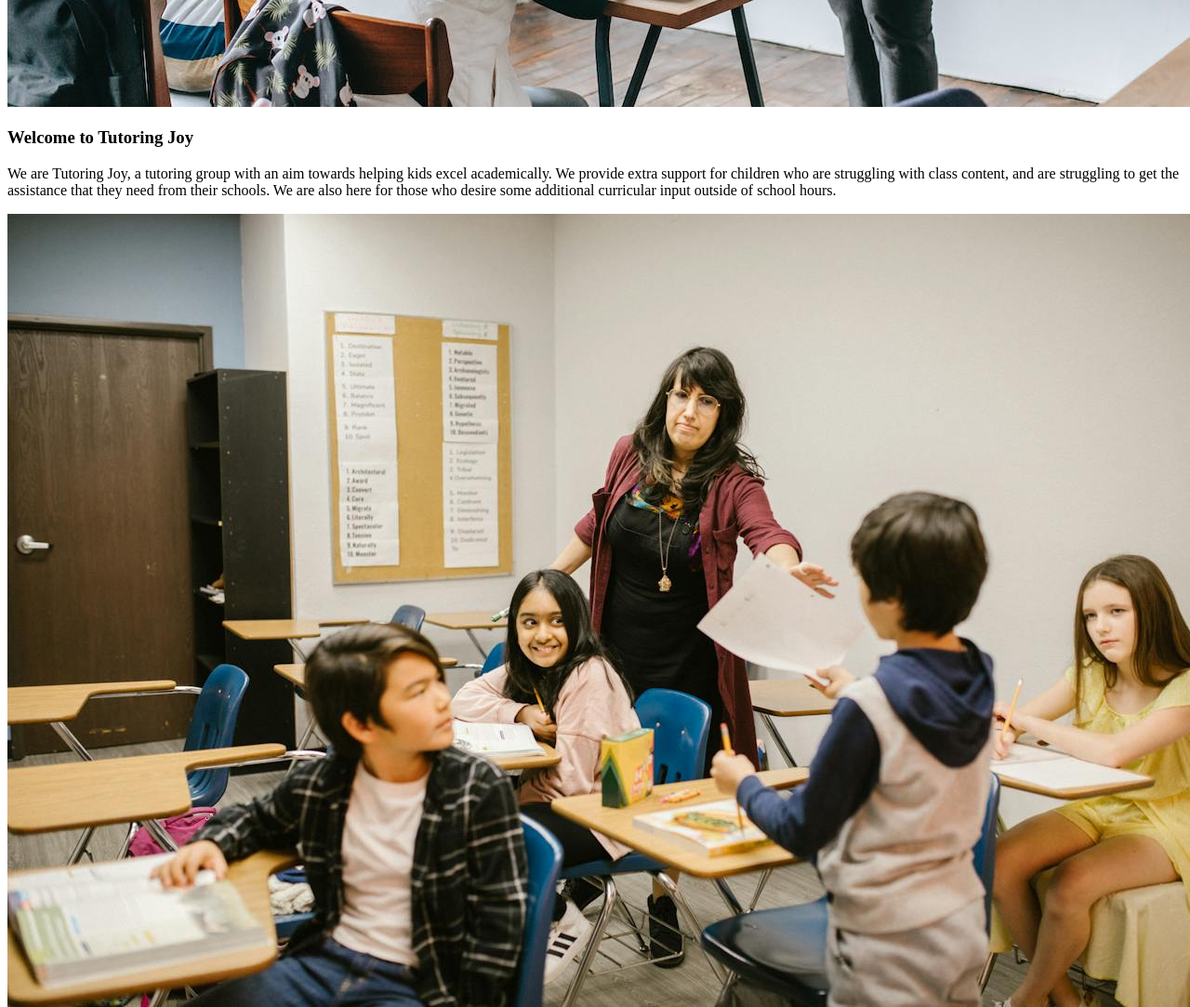
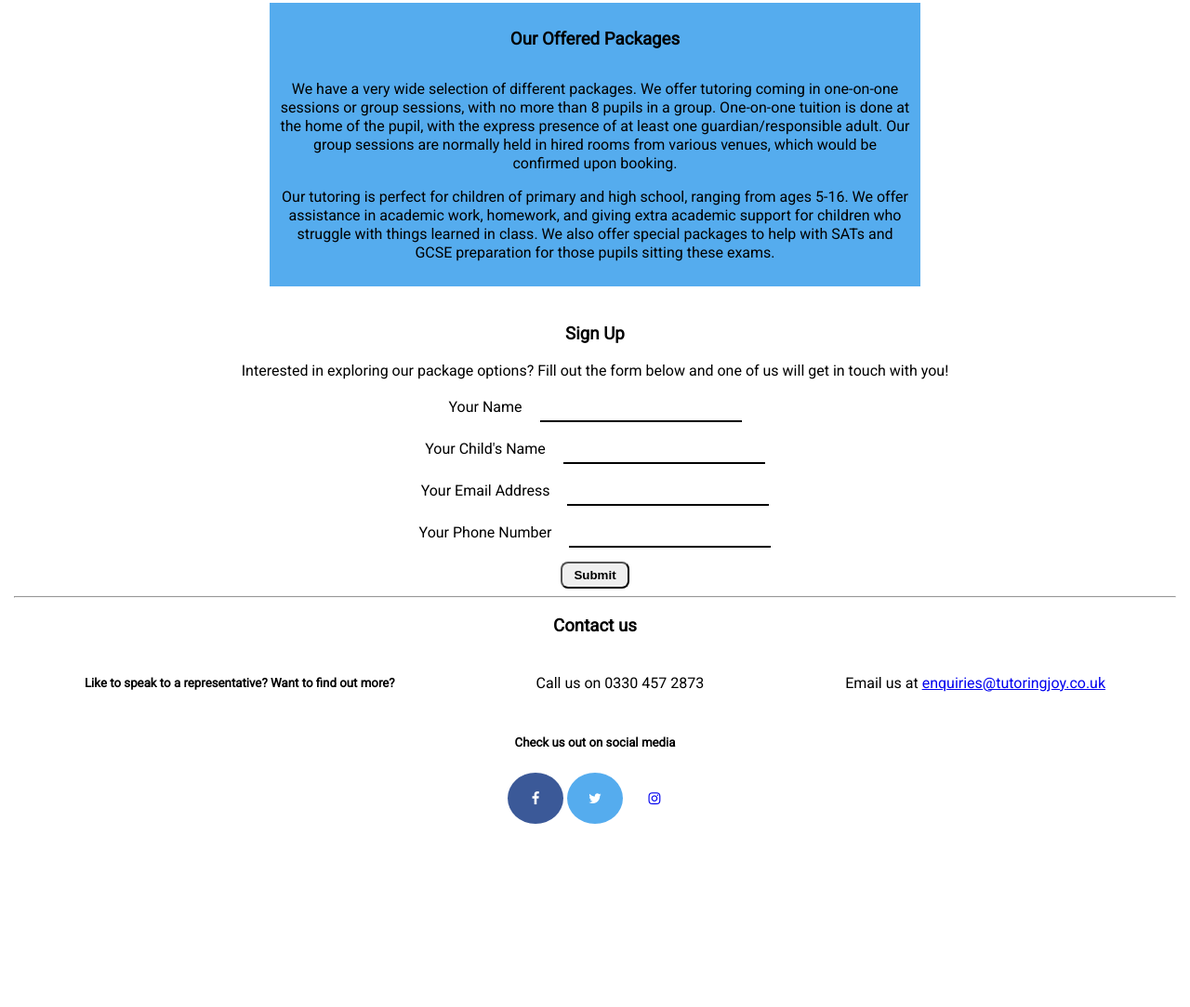
Before and after one commit to immanueligwe151/tutoring-joy, a plain HTML site: page index.html in a window 1280 px wide. Shown: the part 1289-2372 px from the top of the page at 93% size. After the commit the page ends 2190 px from the top, so only its background shows below. Drawn offline with Linux system fonts and the light colour scheme.

Commit message:
feat: added some styles, done some troubleshooting and am done with project

```diff
--- a/index.html
+++ b/index.html
@@ -9,22 +9,28 @@
       rel="stylesheet"
       href="https://cdnjs.cloudflare.com/ajax/libs/font-awesome/4.7.0/css/font-awesome.min.css"
     />
+    <link rel="stylesheet" href="styles.css" />
     <title>Welcome to Tutoring Joy</title>
   </head>
   <body>
     <header>
+      <div class="header-div">
         <!--This image was created by myself as the logo for Tutoring Joy-->
         <img
           id="tj-logo"
           src="assets/images/tutoring-joy-logo.png"
           alt="logo for tutoring joy"
         />
-      <h1>Tutoring Joy</h1>
+        <div>
+          <h1 class="headings">Tutoring Joy</h1>
           <h3>Bringing back the joy of learning with tutoring</h3>
+        </div>
+      </div>
       <nav>
-        <a href="#about-us">About Us</a>
-        <a href="#our-packages">Our Packages</a>
-        <a href="#contact-us">Contact Us</a>
+        <a href="#about-us" class="nav-anchor">About Us</a>
+        <a href="#our-packages" class="nav-anchor">Our Packages</a>
+        <a href="#sign-up" class="nav-anchor">Sign Up</a>
+        <a href="#contact-us" class="nav-anchor">Contact Us</a>
       </nav>
     </header>
     <section id="about-us">
@@ -34,22 +40,25 @@
         alt="a teacher explaining things to a group of students"
         id="picture-1"
       />
+      <div class="text-blocks">
         <h3>Welcome to Tutoring Joy</h3>
         <p>
           We are Tutoring Joy, a tutoring group with an aim towards helping kids
           excel academically. We provide extra support for children who are
-        struggling with class content, and are struggling to get the assistance
-        that they need from their schools. We are also here for those who desire
-        some additional curricular input outside of school hours.
+          struggling with class content, and are struggling to get the
+          assistance that they need from their schools. We are also here for
+          those who desire some additional curricular input outside of school
+          hours.
         </p>
+      </div>
     </section>
     <section id="our-packages">
-      <div>
       <img
         src="assets/images/picture-2.jpg"
         alt="a teacher and a classroom"
         id="picture-2"
       />
+      <div class="text-blocks">
         <h3>Our Offered Packages</h3>
         <div>
           <p>
@@ -61,7 +70,6 @@
             hired rooms from various venues, which would be confirmed upon
             booking.
           </p>
-          <br />
           <p>
             Our tutoring is perfect for children of primary and high school,
             ranging from ages 5-16. We offer assistance in academic work,
@@ -72,51 +80,70 @@
           </p>
         </div>
       </div>
-
-      <br />
+    </section>
+    <section id="sign-up">
+      <h3>Sign Up</h3>
       <p>
         Interested in exploring our package options? Fill out the form below and
         one of us will get in touch with you!
       </p>
-      <form id="explore-package">
-        <label for="name">Your Name</label>
-        <input type="text" id="name" name="name" required="true" />
+      <form
+        id="explore-package"
+        method="POST"
+        action="https://formdump.codeinstitute.net/"
+      >
+        <label for="name">Your Name </label>
+        <input
+          type="text"
+          id="name"
+          name="name"
+          required="true"
+          class="form-input"
+        />
         <br />
-        <label for="name-child">Your Child's Name</label>
-        <input type="text" id="name-child" name="name-child" required="true" />
+        <label for="name-child">Your Child's Name </label>
+        <input
+          type="text"
+          id="name-child"
+          name="name-child"
+          required="true"
+          class="form-input"
+        />
         <br />
-        <p id="multiple-children">
-          If you have more than one child in need of tutoring, put both their
-          names in the box above, seperated by commas.
+        <label for="email">Your Email Address </label>
+        <input
+          type="email"
+          id="email"
+          name="email"
+          required="true"
+          class="form-input"
+        />
+        <br />
+        <label for="number">Your Phone Number </label>
+        <input
+          type="tel"
+          id="number"
+          name="number"
+          required="true"
+          class="form-input"
+        />
+        <br />
+        <input type="submit" value="Submit" class="form-button" />
+      </form>
+      <hr />
+    </section>
+    <footer>
+      <h3>Contact us</h3>
+      <div id="contact-us-div">
+        <h5>Like to speak to a representative? Want to find out more?</h5>
+        <p>Call us on 0330 457 2873</p>
+        <p>
+          Email us at
+          <a href="mailto:enquiries@tutoringjoy.co.uk"
+            >enquiries@tutoringjoy.co.uk</a
+          >
         </p>
-        <br />
-        <label for="email">Your Email Address</label>
-        <input type="email" id="email" name="email" required="true" />
-        <br />
-        <label for="number">Your Phone Number</label>
-        <input type="tel" id="number" name="number" required="true" />
-        <br />
-        <input type="submit" value="Submit" />
-        <input type="reset" value="Reset Form" />
-      </form>
-    </section>
-    <footer id="contact-us">
-      <h3>Contact us</h3>
-      <div>
-        <h5>Like to speak to a representative? Want to find out more?</h5>
-        <span>
-          <p>Call us on 0330 457 2873</p>
-          <p>Email us at enquiries@tutoringjoy.co.uk</p>
-        </span>
       </div>
-      <br />
-      <div>
-        <h5>Or send us a letter in the post at the following address:</h5>
-        <p>Tutoring Joy</p>
-        <p>25 Endwhistle Street</p>
-        <p>Croydon CR0 3SL</p>
-      </div>
-      <br />
       <div>
         <h5>Check us out on social media</h5>
         <span>
--- /dev/null
+++ b/styles.css
@@ -0,0 +1,148 @@
+@import url('https://fonts.googleapis.com/css?family=Roboto&display=swap');
+
+header {
+    text-align: center;
+    background-color: lightskyblue;
+}
+
+/*this is to make the font consistent throughout the webpage*/
+body {
+    font-family: 'Roboto', normal;
+    margin: 15px;
+}
+
+#tj-logo {
+    width: 100px;
+    height: 100px;
+}
+
+section {
+    text-align: center;
+}
+
+div {
+    line-height: 20px;
+    /*this rule will be applied to all divs except where it is overwritten by other div rules*/
+}
+
+.header-div {
+    padding: 14px 8px 10px 8px;
+    display: flex;
+    flex-wrap: wrap;
+    gap: 10px;
+    justify-content: center;
+}
+
+nav {
+    padding: 15px;
+    margin-bottom: 15px;
+    border: thick double black;
+    background-color: blanchedalmond;
+    display: flex;
+    flex-wrap: wrap;
+    gap: 20px;
+    justify-content: center;
+}
+
+a:hover {
+    color: rgb(245, 45, 45);
+}
+
+#picture-1 {
+    width: 60%;
+    height: 60%;
+    max-width: 575px;
+}
+
+/*this has been done so that the text stays to the right of the picture in larger screens, and to the bottom of the picture on lower screens*/
+#about-us {
+    text-align: center;
+    padding: 15px 10px 15px 10px;
+    display: flex;
+    flex-flow: row wrap;
+    gap: 20px;
+    justify-content: center;
+    margin-bottom: 25px;
+}
+
+#picture-2 {
+    width: 60%;
+    max-width: 600px;
+}
+
+#our-packages {
+    text-align: center;
+    padding: 15px 10px 15px 10px;
+    display: flex;
+    flex-flow: row-reverse wrap;
+    gap: 15px;
+    justify-content: center;
+    margin-bottom: 25px;
+}
+
+.text-blocks {
+    max-width: 680px;
+    padding: 10px;
+    display: flex;
+    flex-direction: column;
+    justify-content: center;
+    background-color: #55ACEE;
+}
+
+.form-input {
+    padding: 5px;
+    margin-bottom: 15px;
+    border: 0;
+    border-bottom: 2px solid black;
+    font-size: medium;
+}
+
+.form-button {
+    padding: 5px 12px 5px 12px;
+    font-size: normal;
+    font-weight: 600;
+    border-radius: 8px;
+}
+
+.form-button:hover {
+    background-color: blue;
+}
+
+label {
+    margin-right: 15px;
+}
+
+footer {
+    text-align: center;
+}
+
+#contact-us-div {
+    display: flex;
+    flex-flow: row wrap;
+    justify-content: space-around;
+    align-items: center;
+
+}
+
+.fa {
+    padding: 20px;
+    font-size: 15px;
+    width: 20px;
+    text-align: center;
+    text-decoration: none;
+    border-radius: 50%;
+}
+
+.fa:hover {
+    opacity: 0.7;
+}
+
+.fa-facebook {
+    background: #3B5998;
+    color: white;
+}
+
+.fa-twitter {
+    background: #55ACEE;
+    color: white;
+}
```
Lines whose indentation alone changed are shown as unchanged.
